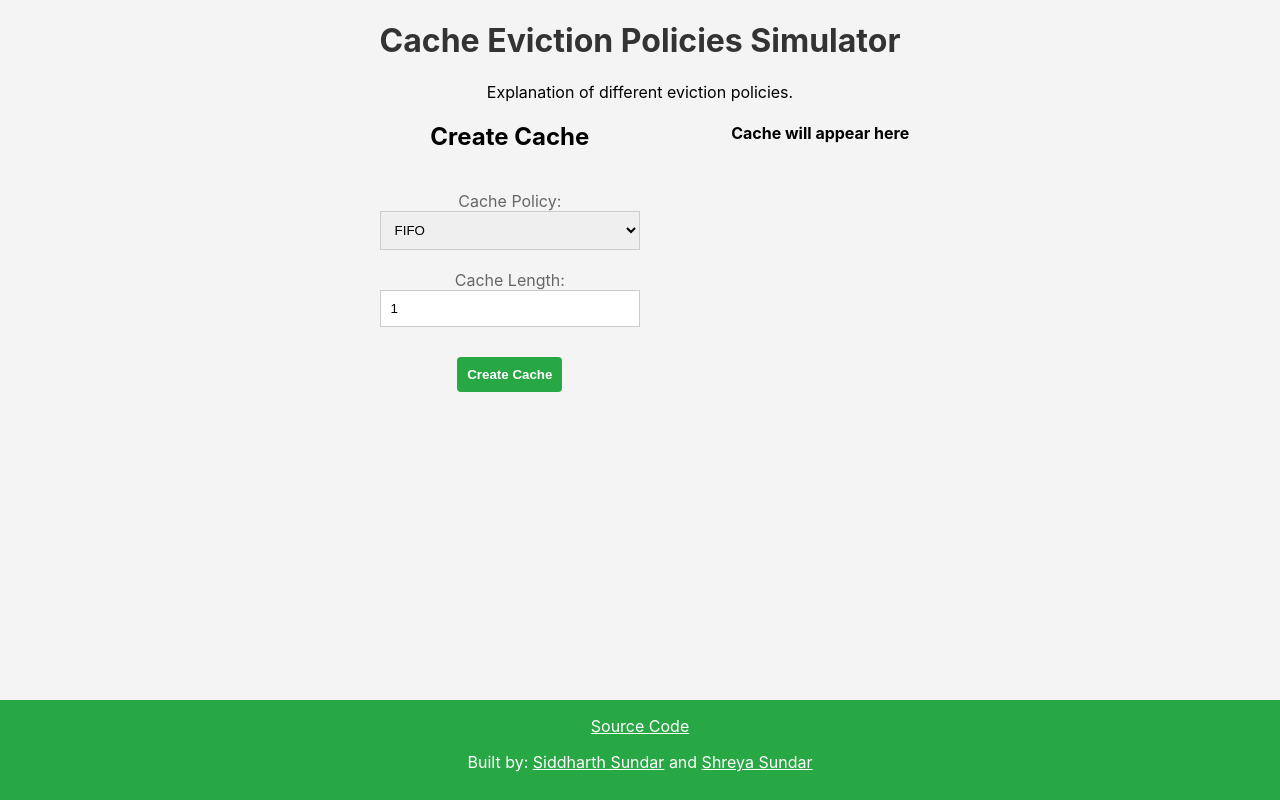
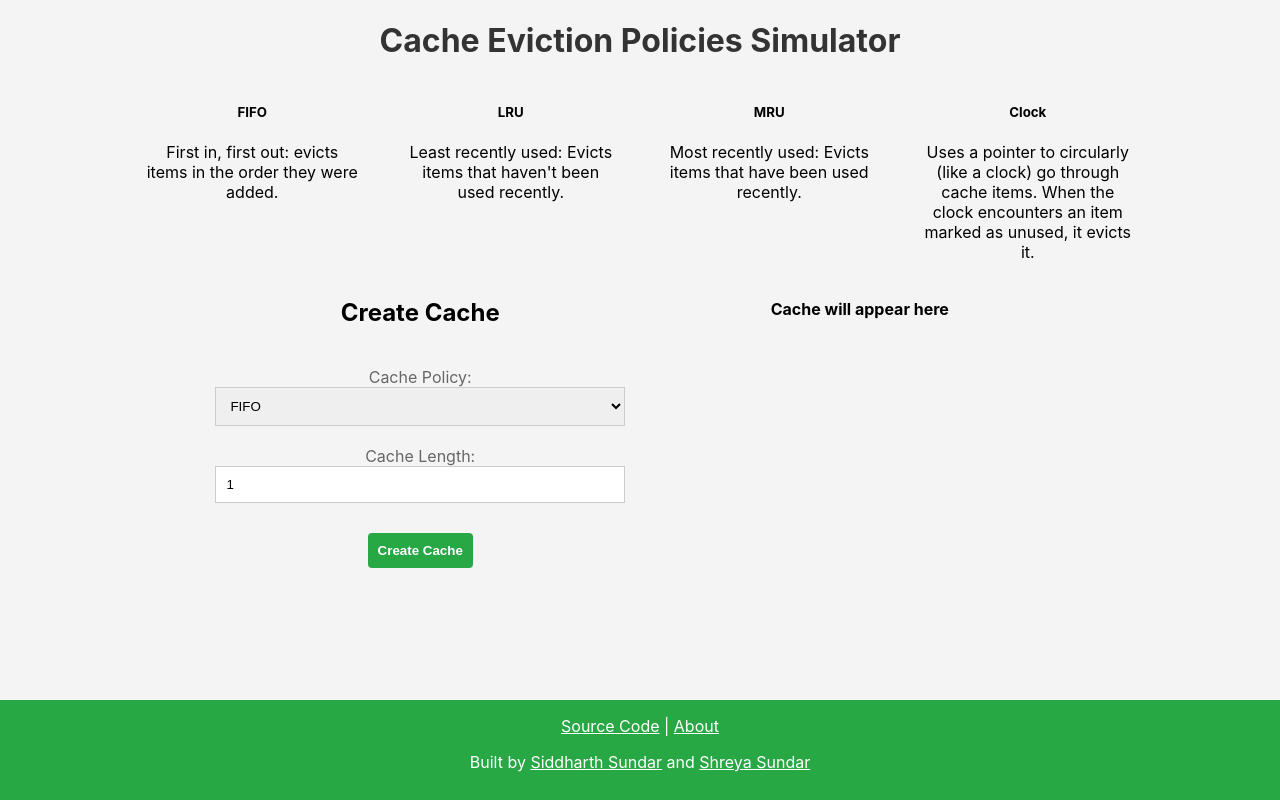
Before and after one commit to Siddharth-Shreya/cache-eviction-policies, a React (Create React App) app in the folder cache-simulator/: page / in a window 1280 px wide. Built offline with nearby package versions, Linux system fonts and the light colour scheme.

Commit message:
Some more info!

```diff
--- a/cache-simulator/src/cacheSimulator.css
+++ b/cache-simulator/src/cacheSimulator.css
@@ -60,9 +60,8 @@ a{
 .container {
     display: flex;
     flex-direction: column;
-    width: 100%;
     gap: 20px;
-    min-width: 50%;
+    min-width: 40%;
 }
 
 .box-container {
@@ -74,11 +73,26 @@ a{
     border-radius: 8px;
 }
 
+.about-container {
+    width: 80%;
+    margin: 0 auto;
+    display: grid;
+    grid-template-columns: repeat(4, 1fr);
+    gap: 10px;
+}
+
+.about-cell {
+    text-align: center;
+    padding: 0 16px;
+}
+
 .lr {
+    width: 80%;
+    margin: 0 auto;
     display: flex;
-    justify-content: space-between;
+    justify-content: center;
     align-items: flex-start;
-    gap: 50px
+    gap: 30px;
 }
 
 .cache-container {
--- a/cache-simulator/src/cacheSimulator.js
+++ b/cache-simulator/src/cacheSimulator.js
@@ -66,8 +66,23 @@ const CacheSimulator = () => {
         <div>
             {/* Heading */}
             <h1 className="header">Cache Eviction Policies Simulator</h1>
-            <div>
-                Explanation of different eviction policies.
+            <div className="about-container">
+                <div className="about-cell">
+                    <h5>FIFO</h5>
+                    <p>First in, first out: evicts items in the order they were added.</p>
+                </div>
+                <div className="about-cell">
+                    <h5>LRU</h5>
+                    <p>Least recently used: Evicts items that haven't been used recently.</p>
+                </div>
+                <div className="about-cell">
+                    <h5>MRU</h5>
+                    <p>Most recently used: Evicts items that have been used recently.</p>
+                </div>
+                <div className="about-cell">
+                    <h5>Clock</h5>
+                    <p>Uses a pointer to circularly (like a clock) go through cache items. When the clock encounters an item marked as unused, it evicts it.</p>
+                </div>
             </div>
 
             {/* left and right boxes */}
@@ -151,8 +166,8 @@ const CacheSimulator = () => {
             </div>
 
             <div className='footer'>
-                <p><a href="https://github.com/Siddharth-Shreya/cache-eviction-policies" rel="noreferrer" target="_blank">Source Code</a></p>
-                <p>Built by: <a href="https://www.linkedin.com/in/siddharthsundar" rel="noreferrer" target="_blank">Siddharth Sundar</a> and <a href="https://www.linkedin.com/in/shreyasundar" rel="noreferrer" target="_blank">Shreya Sundar</a></p>
+                <p><a href="https://github.com/Siddharth-Shreya/cache-eviction-policies" rel="noreferrer" target="_blank">Source Code</a> | <a href="https://github.com/Siddharth-Shreya/cache-eviction-policies/blob/main/README.md" rel="noreferrer" target="_blank">About</a></p>
+                <p>Built by <a href="https://www.linkedin.com/in/siddharthsundar" rel="noreferrer" target="_blank">Siddharth Sundar</a> and <a href="https://www.linkedin.com/in/shreyasundar" rel="noreferrer" target="_blank">Shreya Sundar</a></p>
             </div>
         </div>
     );
```
